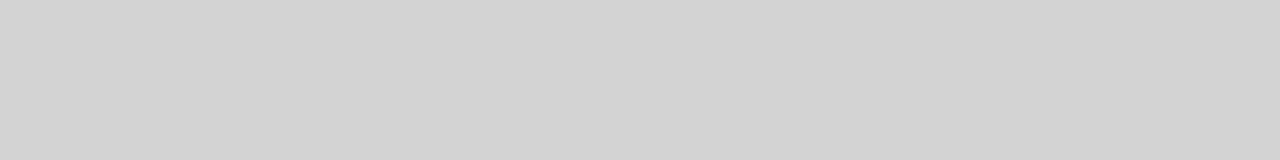
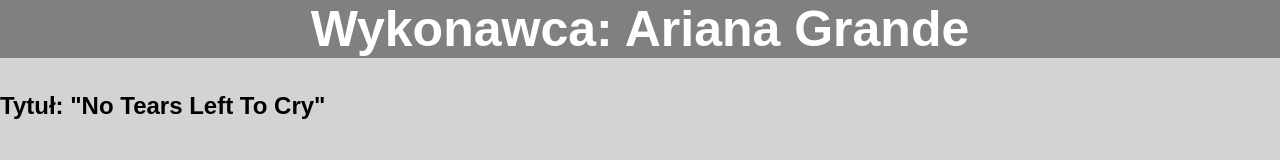
Before and after one commit to CywkaAnna/learning-git-2, a plain HTML site: page index.html in a window 1280 px wide. Drawn offline with Linux system fonts and the light colour scheme.

Commit message:
Added the title and the artist name in index.html

```diff
--- a/index.html
+++ b/index.html
@@ -7,8 +7,8 @@
 </head>
 <body>
 	<header>
-		<h1></h1>
-		<h2></h2>
+		<h1>Wykonawca: Ariana Grande</h1>
+		<h2>Tytuł: "No Tears Left To Cry"</h2>
 	</header>
 	<p>
 	</p>
```
